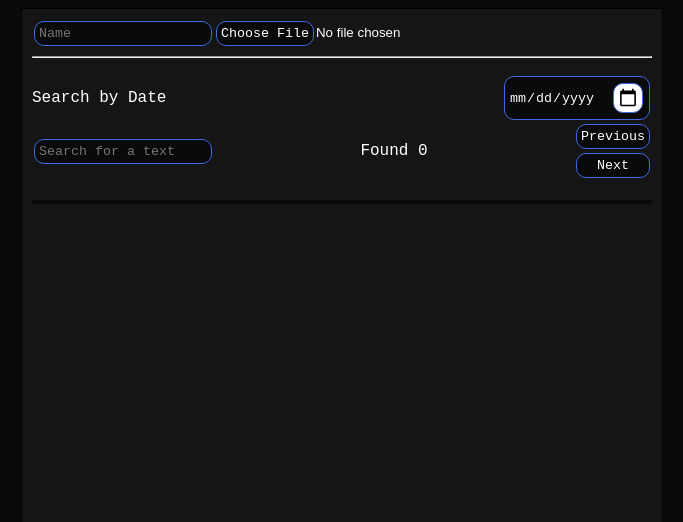
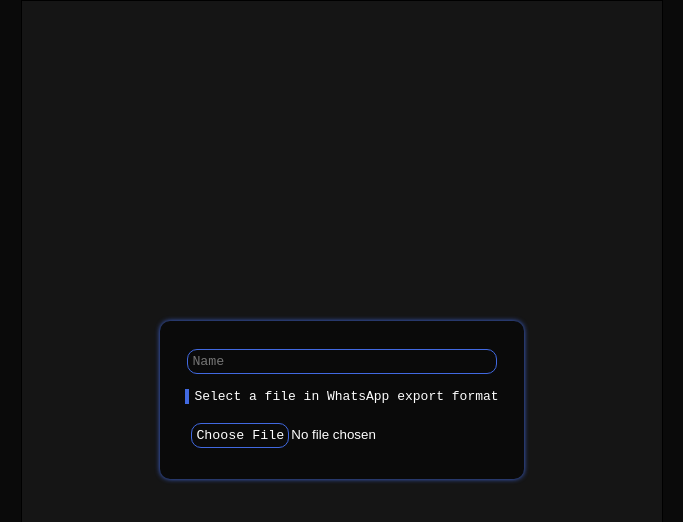
Before and after one commit to MrJ-403/Chat-Display, a React (Vite) app: page / in a window 1280 px wide. Shown: the top 522 px of the page, without its empty margins (298-981 px from the left). Built offline with nearby package versions, Linux system fonts and the light colour scheme.

Commit message:
New UI Foundations (First Look). Fixed Blurry Font in Notifications. Labels and small Pargraphs now have a royalblue left border. Removed the file selection and name input fields from the display panel.

```diff
--- a/src/App.css
+++ b/src/App.css
@@ -4,16 +4,18 @@ body {
   color: white;
   font-family: monospace, sans-serif;
   height: 100vh;
+  margin: 0;
 }
 
 #root {
-  height: 100vh;
+  height: 100%;
   display: flex;
   flex-direction: column;
 }
 
 @media (orientation: landscape) {
   html {
+    height: 100%;
     display: flex;
     flex-direction: column;
     align-items: center;
@@ -26,6 +28,34 @@ body {
   }
 }
 
+.first-contorls {
+  display: flex;
+  flex-direction: column;
+  margin: auto;
+  padding: 2vw;
+  background-color: rgb(10,10,10);
+  border-radius: 10px;
+  box-shadow: 0px 0px 5px royalblue;
+}
+
+.first-contorls input {
+  margin: 4px;
+}
+
+.first-contorls p {
+  font-size: small;
+
+}
+
+.hidden {
+  display: none;
+}
+
+p, label {
+  border-left: 4px solid royalblue;
+  padding-left: 5px;
+}
+
 .header {
   margin: 10px;
 }
@@ -33,6 +63,7 @@ body {
 #messages {
   margin: 10px;
   border: 2px solid rgb(10,10,10);
+  overflow-x: hidden;
   overflow-y: scroll;
 }
 
--- a/src/App.tsx
+++ b/src/App.tsx
@@ -91,15 +91,37 @@ function App() {
   return (
     <>
       {pushNote ? <Notification title="Note:" message="Please add a Name before selecting a File" func={setPushNote}/> : <></>}
-      <div className='header'>
+      <div className="first-contorls">
         <input type="text" name="name" id="name" placeholder="Name" required
+          onChange={(e) => setName(e.target.value)} />
+        <p>Select a file in WhatsApp export format</p>
+        <input type="file" name="file" id="file" accept=".txt" required
+          onChange={(e) => {
+            if (name!=="" && e.target.files) {
+              for(let i = 1; i >= 0; i--)
+                document.getElementsByClassName('hidden')[i].classList.remove('hidden')
+              document.getElementsByClassName('first-contorls')[0].classList.add('hidden')
+            }
+            if (e.target.files) setFile(e.target.files[0])
+            e.target.value = ""
+            }} />
+      </div>
+      <div className='header hidden'>
+        {/* <input type="text" name="name" id="name" placeholder="Name" required
           onChange={(e) => setName(e.target.value)} />
         <input type="file" name="file" id="file" accept=".txt" required
           onChange={(e) => { if (e.target.files) setFile(e.target.files[0]) }} />
-        <hr />
-        <p id="nom"></p>
+        <hr /> */}
         <div className="controles">
-          <label htmlFor="date">Search by Date</label>
+          <p id="nom"></p>
+          <input type="button" value="Change File" onClick={() => {
+              document.getElementsByClassName('first-contorls')[0].classList.remove('hidden')
+              document.getElementsByClassName('header')[0].classList.add('hidden')
+              document.getElementById('messages')?.classList.add('hidden')
+          }}/>
+        </div>
+        <div className="controles">
+          <label htmlFor="date">Jump to Date</label>
           <input type="date" name="date" id="date"  required
             onChange={(e) =>
             {
@@ -122,7 +144,7 @@ function App() {
           </div>
         </div>
       </div>
-      <div id="messages">
+      <div id="messages" className='hidden'>
         {messages}
       </div>
     </>
--- a/src/Notification.css
+++ b/src/Notification.css
@@ -36,7 +36,9 @@
 @keyframes slide-in {
     0% {
         transform: translateY(0%);
+        -webkit-font-smoothing: antialiased;
     }
+
     10%, 90% {
         transform: translateY(-150%);
     }
```
